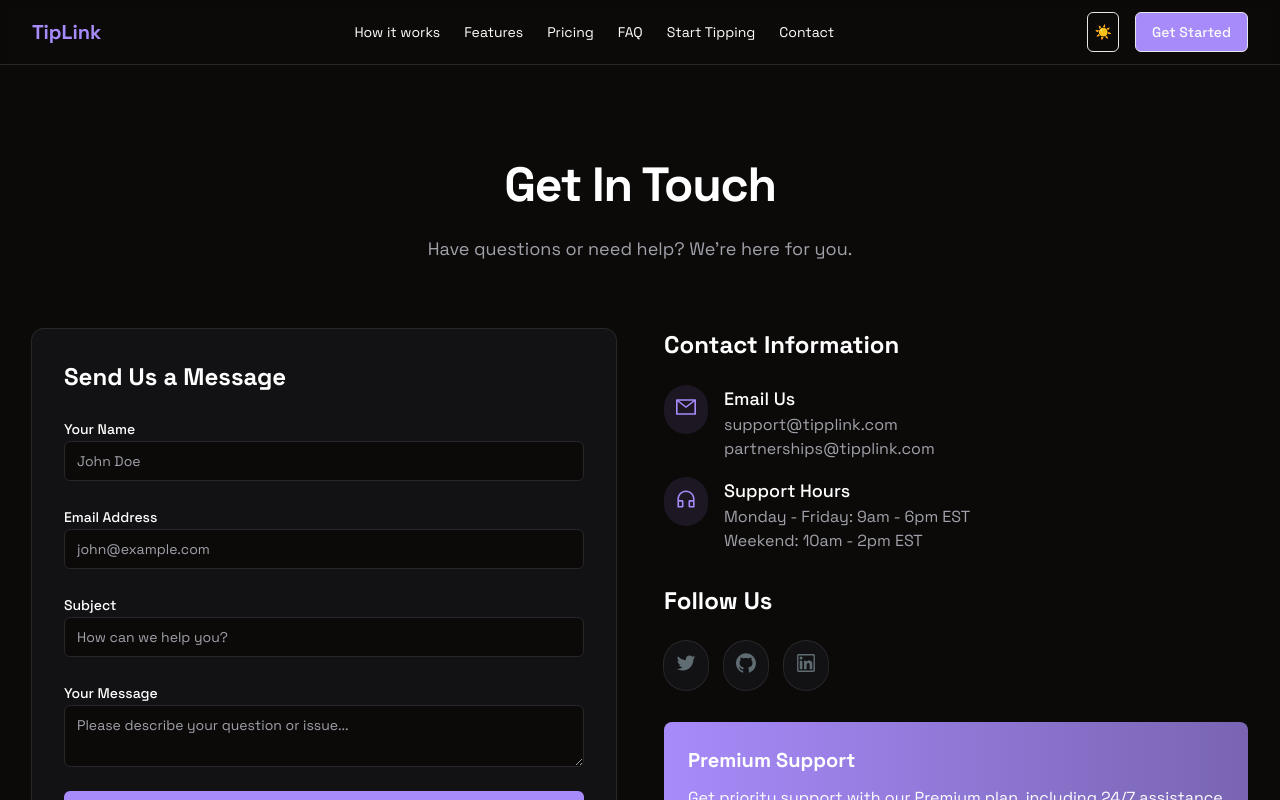
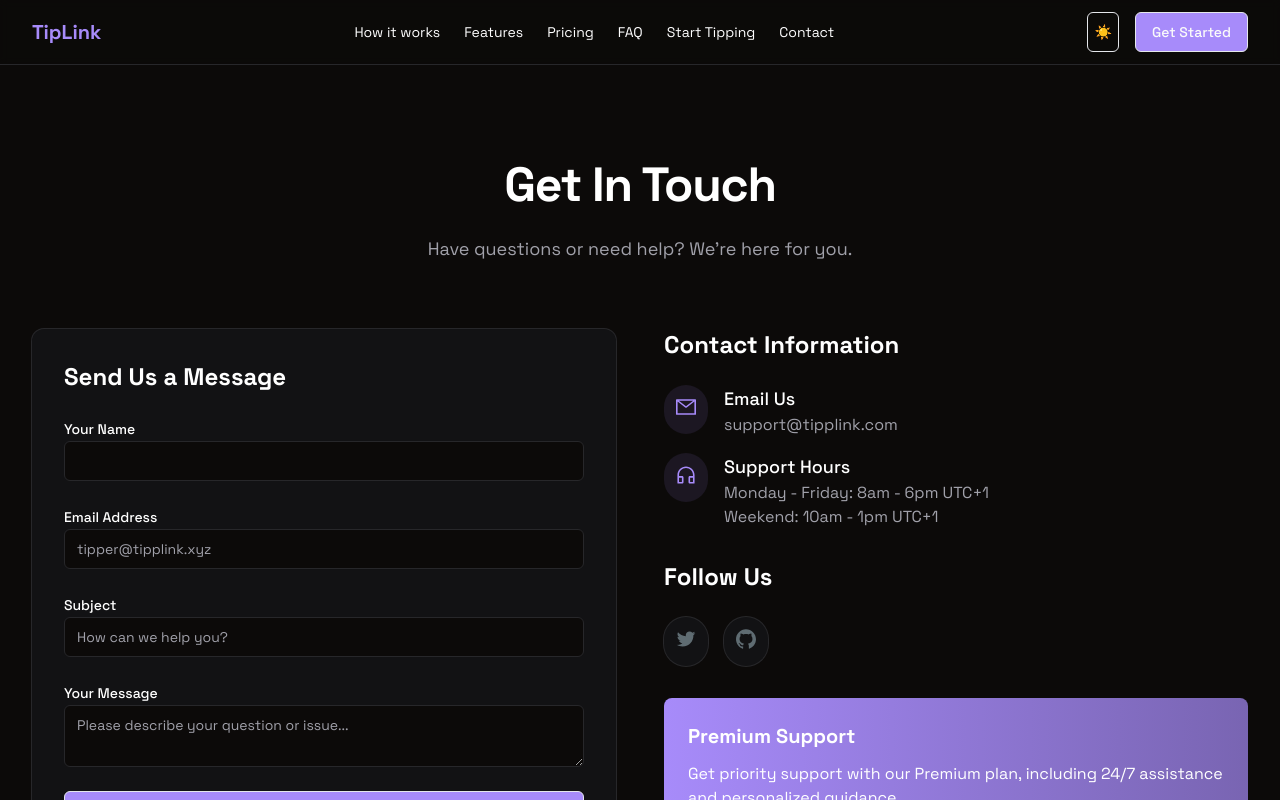
Before and after one commit to eimaam/tiply, a React (Vite) app: page /contact in a window 1280 px wide. Shown: the top 800 px of the page. Built offline with nearby package versions, Linux system fonts and the light colour scheme.

Commit message:
feat: update Footer and ContactPage to use PROJECT_INFO for dynamic links and improve placeholder text

```diff
--- a/src/components/landing/footer.tsx
+++ b/src/components/landing/footer.tsx
@@ -1,7 +1,7 @@
 import * as React from 'react'
 import { Link } from 'react-router-dom'
 import { ThemeToggle } from '@/components/ui/theme-toggle'
-import { smoothScrollTo } from '@/lib/utils'
+import { PROJECT_INFO, smoothScrollTo } from '@/lib/utils'
 
 const navigation = {
   main: [
@@ -13,7 +13,7 @@ const navigation = {
   social: [
     {
       name: 'Twitter',
-      href: 'https://twitter.com/tipplink',
+      href: PROJECT_INFO.twitterUrl as string,
       icon: (props: React.SVGProps<SVGSVGElement>) => (
         <svg fill="currentColor" viewBox="0 0 24 24" {...props}>
           <path d="M8.29 20.251c7.547 0 11.675-6.253 11.675-11.675 0-.178 0-.355-.012-.53A8.348 8.348 0 0022 5.92a8.19 8.19 0 01-2.357.646 4.118 4.118 0 001.804-2.27 8.224 8.224 0 01-2.605.996 4.107 4.107 0 00-6.993 3.743 11.65 11.65 0 01-8.457-4.287 4.106 4.106 0 001.27 5.477A4.072 4.072 0 012.8 9.713v.052a4.105 4.105 0 003.292 4.022 4.095 4.095 0 01-1.853.07 4.108 4.108 0 003.834 2.85A8.233 8.233 0 012 18.407a11.616 11.616 0 006.29 1.84" />
@@ -22,7 +22,7 @@ const navigation = {
     },
     {
       name: 'GitHub',
-      href: 'https://github.com/tipplink/tipp-link',
+      href: PROJECT_INFO.repoUrl as string,
       icon: (props: React.SVGProps<SVGSVGElement>) => (
         <svg fill="currentColor" viewBox="0 0 24 24" {...props}>
           <path
--- a/src/lib/utils.ts
+++ b/src/lib/utils.ts
@@ -24,3 +24,14 @@ export const smoothScrollTo = (targetId: string, offset = 80) => {
   }
   return false;
 }
+
+
+export const PROJECT_INFO = {
+  name: "TipLink",
+  description: "A decentralized tipping platform for creators and communities.",
+  url: "https://tiplink.xyz",
+  image: "https://tiplink.xyz/logo.png",
+  twitterUrl: "https://twitter.com/tipplink",
+  repoUrl: "https://github.com/eimaam/tiplink",
+  supportEmail: "support@tipplink.xyz"
+}
--- a/src/pages/contact.tsx
+++ b/src/pages/contact.tsx
@@ -11,9 +11,9 @@ import {
   CustomerServiceOutlined,
   TwitterOutlined,
   GithubOutlined,
-  LinkedinOutlined,
   SendOutlined
 } from '@ant-design/icons'
+import { PROJECT_INFO } from '@/lib/utils'
 
 export function ContactPage() {
   const [formState, setFormState] = React.useState({
@@ -92,7 +92,7 @@ export function ContactPage() {
                   <Input
                     id="name"
                     name="name"
-                    placeholder="John Doe"
+                    placeholder=""
                     value={formState.name}
                     onChange={handleChange}
                     required
@@ -105,7 +105,7 @@ export function ContactPage() {
                     id="email"
                     name="email"
                     type="email"
-                    placeholder="john@example.com"
+                    placeholder="tipper@tipplink.xyz"
                     value={formState.email}
                     onChange={handleChange}
                     required
@@ -138,7 +138,7 @@ export function ContactPage() {
                 </div>
 
                 <Button
-                  type="submit"
+                  htmlType="submit"
                   className="w-full"
                   disabled={isSubmitting || isSuccess}
                 >
@@ -172,9 +172,9 @@ export function ContactPage() {
                       <p className="text-brand-muted-foreground">
                         support@tipplink.com
                       </p>
-                      <p className="text-brand-muted-foreground">
+                      {/* <p className="text-brand-muted-foreground">
                         partnerships@tipplink.com
-                      </p>
+                      </p> */}
                     </div>
                   </div>
 
@@ -187,10 +187,10 @@ export function ContactPage() {
                         Support Hours
                       </h3>
                       <p className="text-brand-muted-foreground">
-                        Monday - Friday: 9am - 6pm EST
+                        Monday - Friday: 8am - 6pm UTC+1
                       </p>
                       <p className="text-brand-muted-foreground">
-                        Weekend: 10am - 2pm EST
+                        Weekend: 10am - 1pm UTC+1
                       </p>
                     </div>
                   </div>
@@ -204,7 +204,7 @@ export function ContactPage() {
 
                 <div className="flex space-x-4">
                   <a
-                    href="https://twitter.com/tipplink"
+                    href={PROJECT_INFO.twitterUrl as string}
                     target="_blank"
                     rel="noopener noreferrer"
                     className="bg-brand-surface p-3 rounded-full ring-1 ring-brand-border hover:ring-brand-primary transition-colors"
@@ -213,21 +213,12 @@ export function ContactPage() {
                   </a>
 
                   <a
-                    href="https://github.com/tipplink"
+                    href={PROJECT_INFO.repoUrl as string}
                     target="_blank"
                     rel="noopener noreferrer"
                     className="bg-brand-surface p-3 rounded-full ring-1 ring-brand-border hover:ring-brand-primary transition-colors"
                   >
                     <GithubOutlined className="text-xl" />
-                  </a>
-
-                  <a
-                    href="https://linkedin.com/company/tipplink"
-                    target="_blank"
-                    rel="noopener noreferrer"
-                    className="bg-brand-surface p-3 rounded-full ring-1 ring-brand-border hover:ring-brand-primary transition-colors"
-                  >
-                    <LinkedinOutlined className="text-xl" />
                   </a>
                 </div>
               </div>
```
